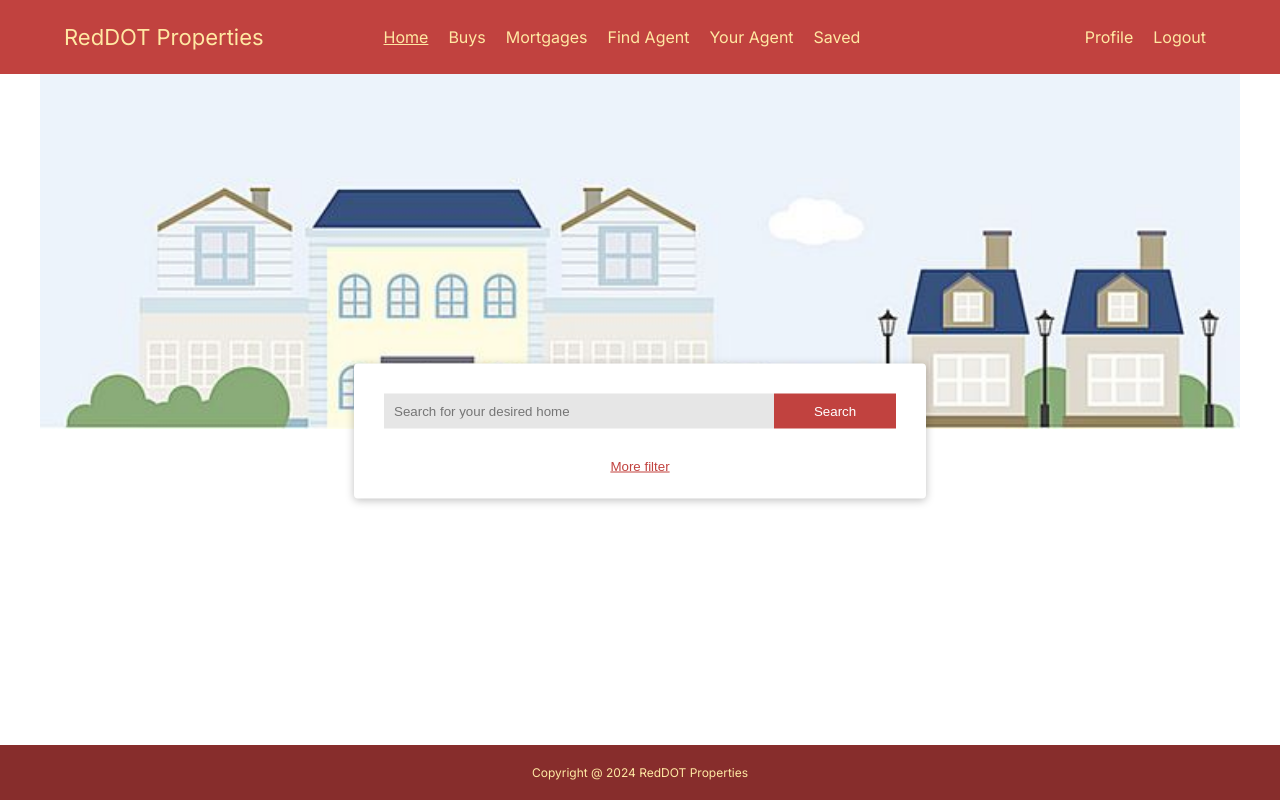
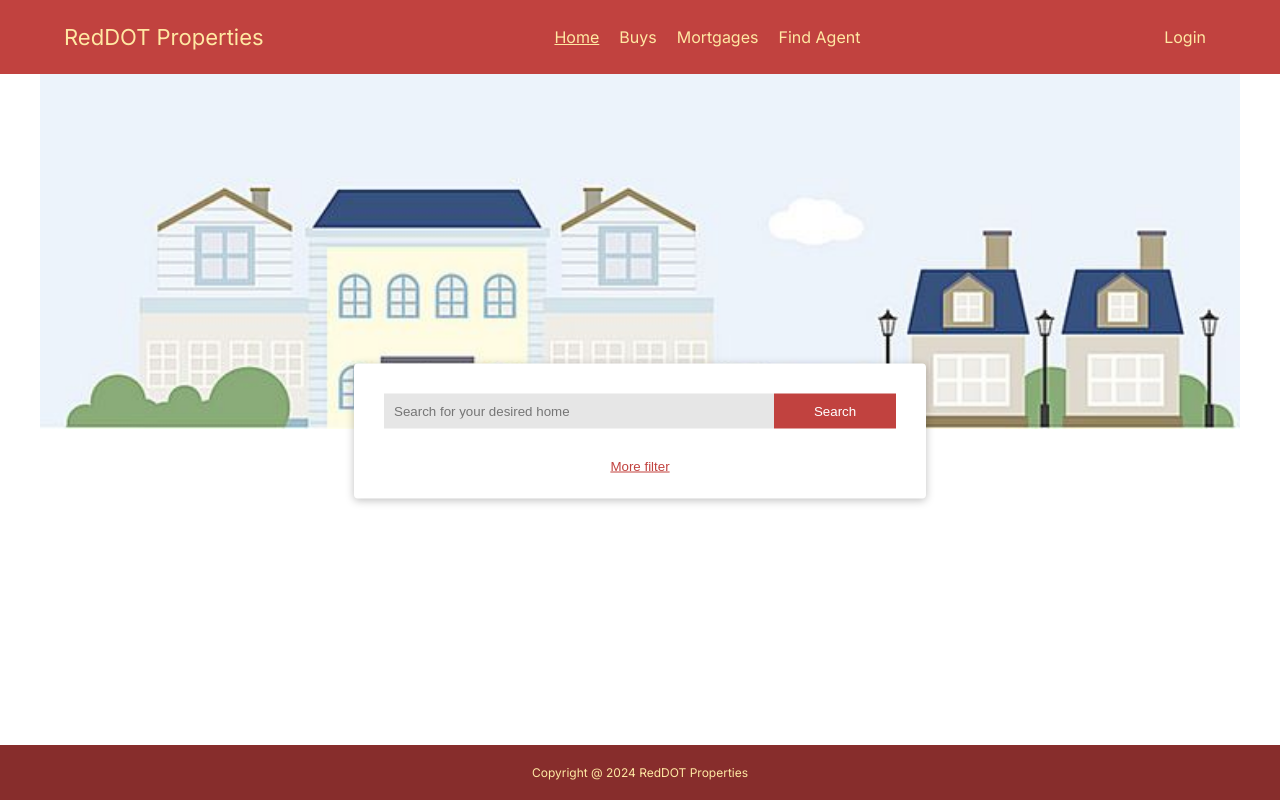
Before and after one commit to harrytohzenghau/csit-314-group-project, a React (Vite) app in the folder frontend/: page / in a window 1280 px wide. Built offline with nearby package versions, Linux system fonts and the light colour scheme.

Commit message:
Render navigation tab based on user type

```diff
--- a/frontend/src/components/Layout/MainNavigation.jsx
+++ b/frontend/src/components/Layout/MainNavigation.jsx
@@ -5,7 +5,7 @@ import { logout } from "../../store/authSlice";
 
 const MainNavigation = () => {
   const dispatch = useDispatch();
-  const isLoggedIn = useSelector((state) => state.auth.isLoggedIn);
+  const user = useSelector((state) => state.auth.user);
 
   return (
     <header className={classes.header}>
@@ -55,7 +55,7 @@ const MainNavigation = () => {
                 Find Agent
               </NavLink>
             </li>
-            {isLoggedIn && (
+            {user && !user.user_sys_admin && !user.user_agent && (
               <>
                 <li className={classes["header-list-item"]}>
                   <NavLink
@@ -83,7 +83,7 @@ const MainNavigation = () => {
         </div>
         <div className={classes["header-right-wrapper"]}>
           <ul className={classes["header-list"]}>
-            {isLoggedIn ? (
+            {user ? (
               <>
                 <li className={classes["header-list-item"]}>
                   <NavLink
```
